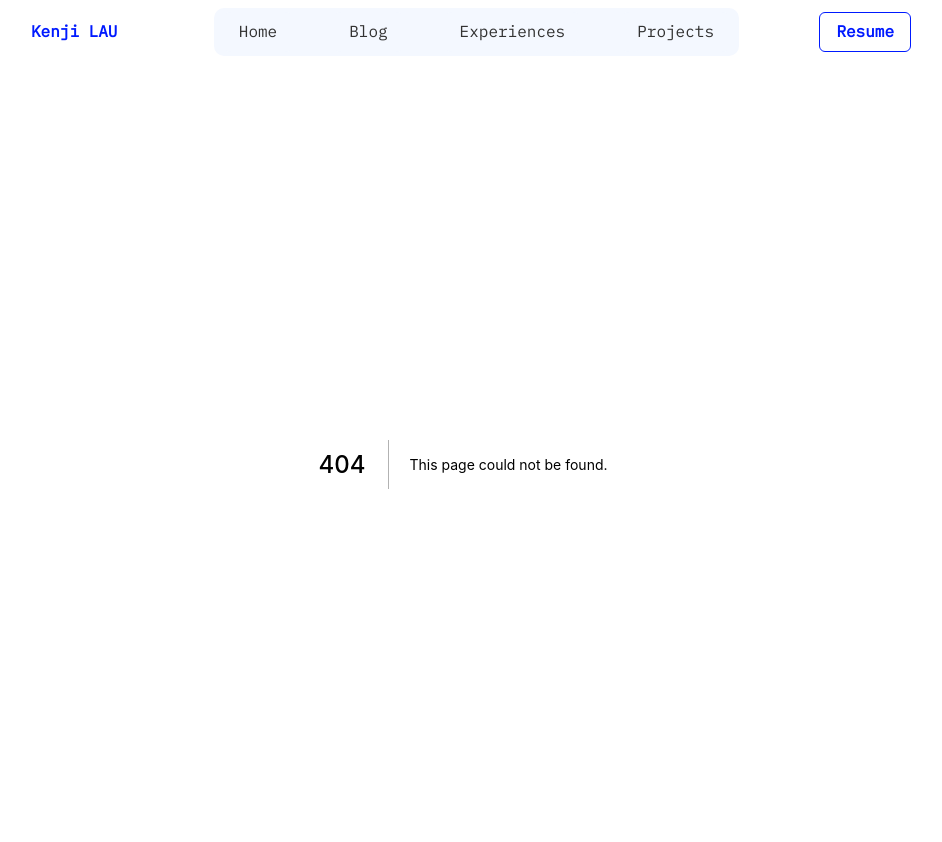
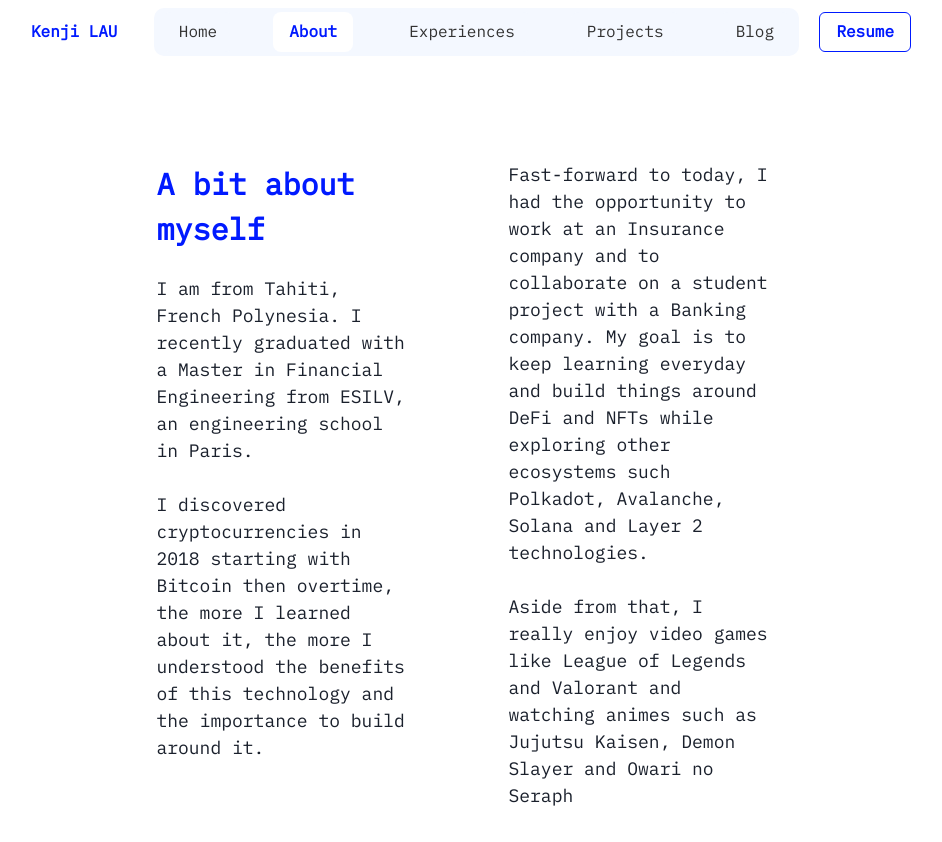
Before and after one commit to krouspy/portfolio-v2, a Next.js app: page /about in a window 1280 px wide. Before the commit this address had no page. Shown: the top 842 px of the page, without its empty margins (177-1119 px from the left). After the commit the page ends 809 px from the top, so only its background shows below. Built offline with nearby package versions, Linux system fonts and the light colour scheme.

Commit message:
add About page

```diff
--- a/components/index.tsx
+++ b/components/index.tsx
@@ -2,3 +2,4 @@ export * from './layout';
 export * from './social-icons';
 export * from './button-resume';
 export * from './experience';
+export * from './line-spacer';
--- /dev/null
+++ b/components/line-spacer.tsx
@@ -0,0 +1,17 @@
+import React from 'react';
+
+export const LineSpacer: React.FC<{ lines?: number }> = ({ lines }) => {
+  return (
+    <>
+      {[...Array(lines)].map((_, index) => (
+        <br key={index} />
+      ))}
+    </>
+  );
+};
+
+LineSpacer.defaultProps = {
+  lines: 2,
+};
+
+export default LineSpacer;
--- a/components/navbar.tsx
+++ b/components/navbar.tsx
@@ -13,8 +13,8 @@ const pages = [
   },
   {
     id: 1,
-    label: 'Blog',
-    href: '/blog',
+    label: 'About',
+    href: '/about',
   },
   {
     id: 2,
@@ -25,6 +25,11 @@ const pages = [
     id: 3,
     label: 'Projects',
     href: '/projects',
+  },
+  {
+    id: 4,
+    label: 'Blog',
+    href: '/blog',
   },
 ];
 
--- /dev/null
+++ b/pages/about.tsx
@@ -0,0 +1,39 @@
+import type { NextPage } from 'next';
+import { Stack, Grid, GridItem, Text } from '@chakra-ui/react';
+import { colors } from '@/constants';
+import { LineSpacer } from '@/components';
+
+const About: NextPage = () => {
+  return (
+    <Stack h="100%" px="7%" pt="12%" spacing="8">
+      <Grid templateColumns="repeat(2, 1fr)" gap="6">
+        <GridItem colSpan={1} px="12%">
+          <Text fontSize="3xl" color={colors.blue} fontWeight="bold">
+            A bit about myself
+          </Text>
+          <LineSpacer lines={1} />
+          <Text fontSize="lg">
+            I am from Tahiti, French Polynesia. I recently graduated with a Master in Financial
+            Engineering from ESILV, an engineering school in Paris.
+            <LineSpacer />I discovered cryptocurrencies in 2018 starting with Bitcoin then overtime,
+            the more I learned about it, the more I understood the benefits of this technology and
+            the importance to build around it.
+          </Text>
+        </GridItem>
+        <GridItem colSpan={1}>
+          <Text fontSize="lg" px="10%">
+            Fast-forward to today, I had the opportunity to work at an Insurance company and to
+            collaborate on a student project with a Banking company. My goal is to keep learning
+            everyday and build things around DeFi and NFTs while exploring other ecosystems such
+            Polkadot, Avalanche, Solana and Layer 2 technologies.
+            <LineSpacer />
+            Aside from that, I really enjoy video games like League of Legends and Valorant and
+            watching animes such as Jujutsu Kaisen, Demon Slayer and Owari no Seraph
+          </Text>
+        </GridItem>
+      </Grid>
+    </Stack>
+  );
+};
+
+export default About;
```
